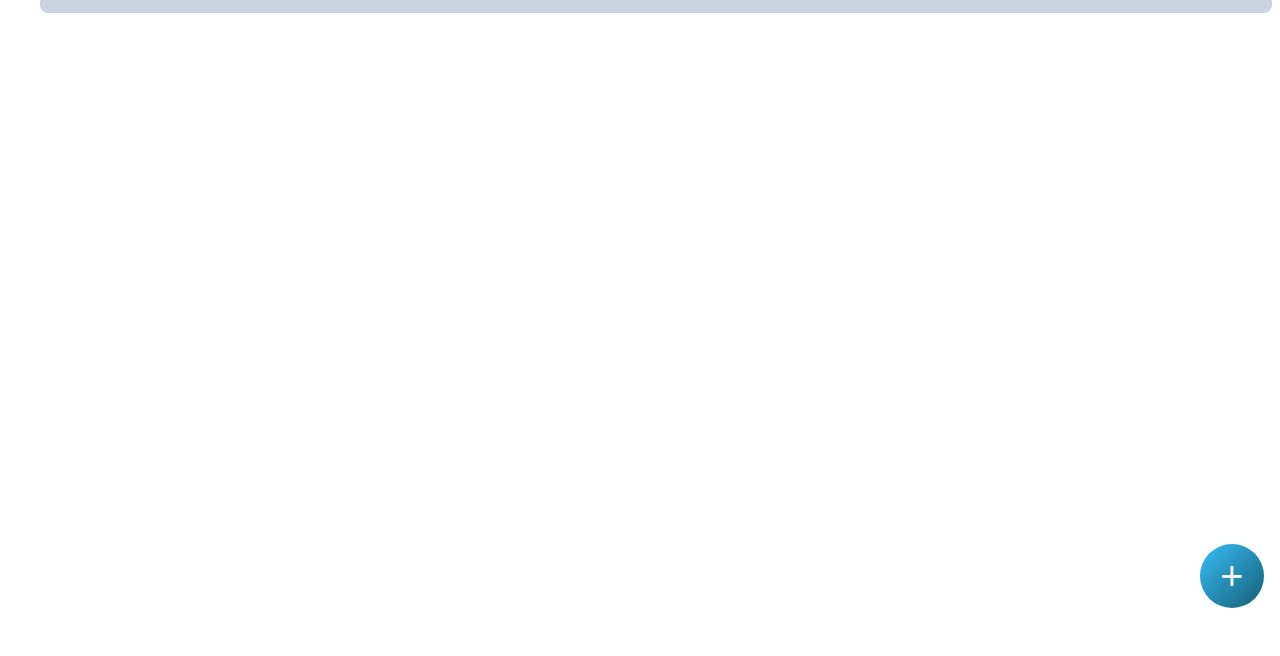
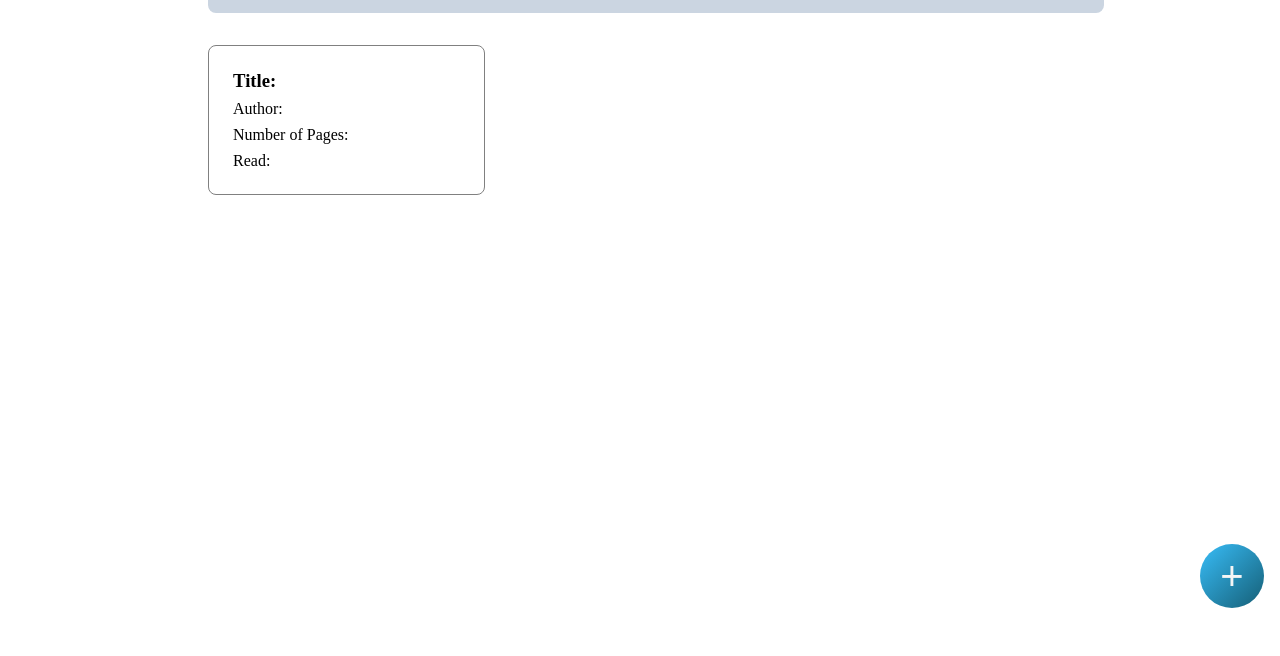
Before and after one commit to VitaliaSvirskaja/library, a website built with Vite: page index.html in a window 1280 px wide. Shown: the part 176-832 px from the top of the page. Built offline with nearby package versions, Linux system fonts and the light colour scheme.

Commit message:
added exampleBox for an added book

```diff
--- a/index.html
+++ b/index.html
@@ -22,10 +22,10 @@
     </header>
     <div class="content">
         <div class="book">
-            <h3 class="title"></h3>
-            <p class="author"></p>
-            <p class="pages"></p>
-            <p class="status"></p>
+            <h3 class="title">Title:</h3>
+            <p class="author">Author:</p>
+            <p class="pages">Number of Pages:</p>
+            <p class="status">Read:</p>
         </div>
     </div>
 </main>
@@ -34,20 +34,20 @@
     <form method="dialog">
         <h2>Add a new book</h2>
         <div class="bookTitle">
-            <label for="title">Book title*</label>
-            <input type="text" id="title" name="title" placeholder="Title">
+            <label for="title">Book title</label>
+            <input type="text" id="title" name="title" placeholder="Title" required>
         </div>
         <div class="bookAuthor">
-            <label for="author">Book author*</label>
-            <input type="text" id="author" name="author" placeholder="Author">
+            <label for="author">Book author</label>
+            <input type="text" id="author" name="author" placeholder="Author" required>
         </div>
         <div class="bookPages">
-            <label for="pages">Number of pages*</label>
-            <input type="number" id="pages" name="pages" placeholder="Number of pages">
+            <label for="pages">Number of pages</label>
+            <input type="number" id="pages" name="pages" placeholder="Number of pages" required>
         </div>
         <div class="bookStatus">
-            <label for="status">Book status*</label>
-            <select name="status" id="status">
+            <label for="status">Book status</label>
+            <select name="status" id="status" required>
                 <option value="" disabled selected>Have you read the book?</option>
                 <option value="read">Already read it</option>
                 <option value="not-read">Not read yet</option>
@@ -55,7 +55,7 @@
         </div>
         <div class="formButtons">
             <button class="submitForm" type="submit">Add</button>
-            <button>Clear all fields</button>
+            <button class="clearFields">Clear all fields</button>
         </div>
     </form>
 </dialog>
--- a/src/main.ts
+++ b/src/main.ts
@@ -1,6 +1,7 @@
 import './style.css'
 
 const dialog = document.querySelector("dialog");
+const clearFields = document.querySelector(".clearFields")
 
 class Book {
     title: string;
@@ -38,13 +39,33 @@ mainElement?.addEventListener("click", () => {
     hideOverlay()
 })
 
-
 const form = document.querySelector("form");
 form?.addEventListener("submit", () => {
     const formData = new FormData(form);
     // formData.get("title");
     console.log(formData.get("title"))
+    mainElement?.classList.remove("blur");
+    hideOverlay()
 })
+
+clearFields?.addEventListener("click", (e) => {
+    function clearField(inputID:string) {
+        let inputElement = document.getElementById(inputID) as HTMLInputElement;
+        if (inputElement === null) {
+            return
+        }
+        inputElement.value=""
+    }
+    clearField("title")
+    clearField("author")
+    clearField("pages")
+    clearField("status")
+
+    e.preventDefault()
+})
+
+
+
 
 function showOverlay() {
     let overlay = document.getElementById("overlay");
--- a/src/style.css
+++ b/src/style.css
@@ -19,7 +19,7 @@ body {
 }
 
 main {
-    width: 100%;
+    width: 70%;
     height: 100%;
     margin: auto;
 }
@@ -31,7 +31,6 @@ main {
 header {
     display: flex;
     justify-content: space-between;
-    width: 1200px;
     background-color: var(--primary-color);
     margin: auto;
     padding: 1rem;
@@ -68,13 +67,15 @@ h1, h2, h3, p {
     margin: 0;
 }
 
-.content {
-    display: flex;
-}
 
 .book {
     display: flex;
-    flex-direction: column;;
+    flex-direction: column;
+    gap: 0.5rem;
+    border: 1px solid gray;
+    border-radius: 8px;
+    padding: 1.5rem;
+
 }
 
 #createBook {
@@ -143,9 +144,12 @@ input {
     padding: 0.5rem;
 }
 
+
 select {
     font-size: 1rem;
 }
+
+
 
 button {
     width: 45%;
@@ -163,3 +167,12 @@ button {
     background-color: rgba(0,0,0,0.5);
     z-index: 2;
 }
+
+
+.content {
+    padding: 2rem 0;
+    display: grid;
+    grid-template-columns: repeat(3, 1fr);
+    grid-template-rows: 1fr 1fr;
+    gap: 2rem;
+}
```
